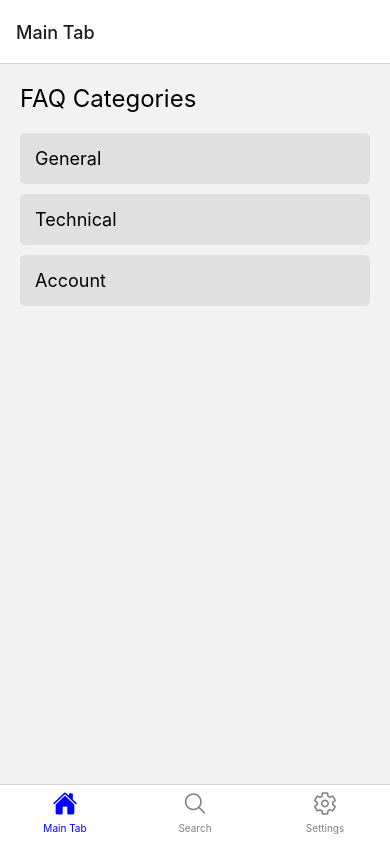
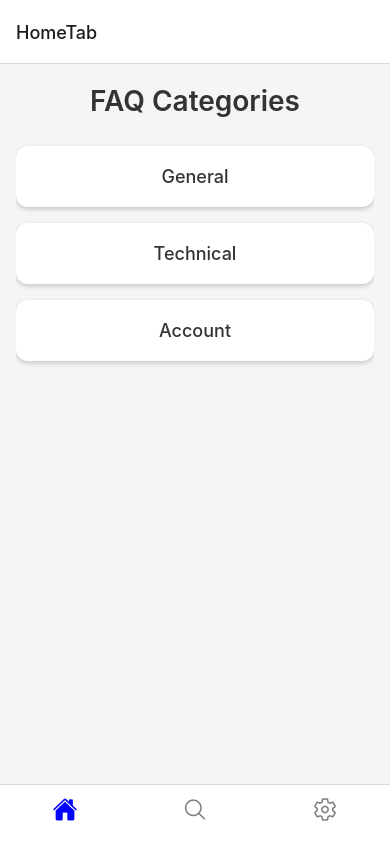
Before and after one commit to rei-cher/ApexusFAQApp, a React Native app: screen /Main in a window 390 px wide. Built offline with nearby package versions, Linux system fonts and the light colour scheme.

Commit message:
UI enhance and SearchScreen linking to FAQDetail

```diff
--- a/src/components/NavBar.js
+++ b/src/components/NavBar.js
@@ -6,7 +6,7 @@ import Ionicons from 'react-native-vector-icons/Ionicons';
 import MainScreen from '../screens/MainScreen';
 import ListScreen from '../screens/ListScreen';
 import FAQScreen from '../screens/FAQScreen';
-import SearchScreen from '../screens/SearchSrceen';
+import SearchScreen from '../screens/SearchScreen';
 import SettingsScreen from '../screens/SettingsScreen';
 
 const Tab = createBottomTabNavigator();
@@ -14,10 +14,10 @@ const Stack = createStackNavigator();
 
 function MainStackNavigator() {
   return (
-    <Stack.Navigator>
-      <Stack.Screen name="MainTab" component={MainScreen} options={{ headerShown: false}}/>
-      <Stack.Screen name="List" component={ListScreen} options={{ headerShown: false}}/>
-      <Stack.Screen name="FAQDetail" component={FAQScreen} options={{ headerShown: false}}/>
+    <Stack.Navigator screenOptions={{headerShown: false}}>
+      <Stack.Screen name="Main" component={MainScreen}/>
+      <Stack.Screen name="List" component={ListScreen}/>
+      <Stack.Screen name="FAQDetail" component={FAQScreen}/>
     </Stack.Navigator>
   );
 }
@@ -29,7 +29,7 @@ export default function NavBar() {
         tabBarIcon: ({ focused, color, size }) => {
           let iconName;
 
-          if (route.name === 'Main Tab') {
+          if (route.name === 'HomeTab') {
             iconName = focused ? 'home' : 'home-outline';
           } else if (route.name === 'Search') {
             iconName = focused ? 'search' : 'search-outline';
@@ -41,10 +41,11 @@ export default function NavBar() {
         },
         tabBarActiveTintColor: 'blue',
         tabBarInactiveTintColor: 'gray',
+        tabBarShowLabel: false,
         tabBarStyle: { paddingBottom: 10, height: 60 },
       })}
     >
-      <Tab.Screen name="Main Tab" component={MainStackNavigator} />
+      <Tab.Screen name="HomeTab" component={MainStackNavigator}/>
       <Tab.Screen name="Search" component={SearchScreen} />
       <Tab.Screen name="Settings" component={SettingsScreen} />
     </Tab.Navigator>
--- a/src/screens/MainScreen.js
+++ b/src/screens/MainScreen.js
@@ -35,19 +35,32 @@ export default function MainScreen() {
 const styles = StyleSheet.create({
   container: {
     flex: 1,
-    padding: 20,
+    backgroundColor: '#f5f5f5',
+    paddingHorizontal: 16,
+    paddingTop: 20,
   },
   title: {
-    fontSize: 24,
+    textAlign: 'center',
+    fontSize: 28,
+    fontWeight: '600',
     marginBottom: 20,
+    color: '#333',
   },
   category: {
-    padding: 15,
-    backgroundColor: '#e0e0e0',
-    marginBottom: 10,
-    borderRadius: 5,
+    backgroundColor: '#fff',
+    padding: 20,
+    borderRadius: 12,
+    marginVertical: 8,
+    shadowColor: '#000',
+    shadowOffset: { width: 0, height: 2 },
+    shadowOpacity: 0.2,
+    shadowRadius: 5,
+    elevation: 3,
   },
   categoryText: {
+    textAlign: 'center',
     fontSize: 18,
+    fontWeight: '500',
+    color: '#333',
   },
 });
--- a/src/screens/SearchSrceen.js
+++ b/src/screens/SearchScreen.js
@@ -1,10 +1,13 @@
 import React, { useState } from 'react';
-import { View, Text, TextInput, FlatList, StyleSheet } from 'react-native';
+import { View, Text, TouchableOpacity, TextInput, FlatList, StyleSheet } from 'react-native';
+import { useNavigation } from '@react-navigation/native';
 import FAQs from '../FAQs.json'; // Import the FAQs placeholder data
 
 export default function SearchScreen() {
   const [searchText, setSearchText] = useState('');
   const [filteredFAQs, setFilteredFAQs] = useState([]);
+
+  const navigation = useNavigation();
 
   const handleSearch = (text) => {
     setSearchText(text);
@@ -16,10 +19,13 @@ export default function SearchScreen() {
   };
 
   const renderFAQ = ({ item }) => (
-    <View style={styles.faqItem}>
+    <TouchableOpacity
+      style={styles.faqItem}
+      onPress={() => navigation.navigate('FAQDetail', {faqId: item.id})}
+    >
       <Text style={styles.question}>{item.question}</Text>
       <Text style={styles.answer}>{item.answer.slice(0, 50)}...</Text>
-    </View>
+    </TouchableOpacity>
   );
 
   return (
@@ -42,7 +48,7 @@ export default function SearchScreen() {
 const styles = StyleSheet.create({
   container: {
     flex: 1,
-    padding: 20,
+    padding: 20
   },
   searchInput: {
     height: 40,
@@ -50,12 +56,13 @@ const styles = StyleSheet.create({
     borderWidth: 1,
     marginBottom: 20,
     paddingLeft: 10,
+    borderRadius: 20
   },
   faqItem: {
     padding: 15,
     backgroundColor: '#e0e0e0',
     marginBottom: 10,
-    borderRadius: 5,
+    borderRadius: 15,
   },
   question: {
     fontSize: 18,
```
